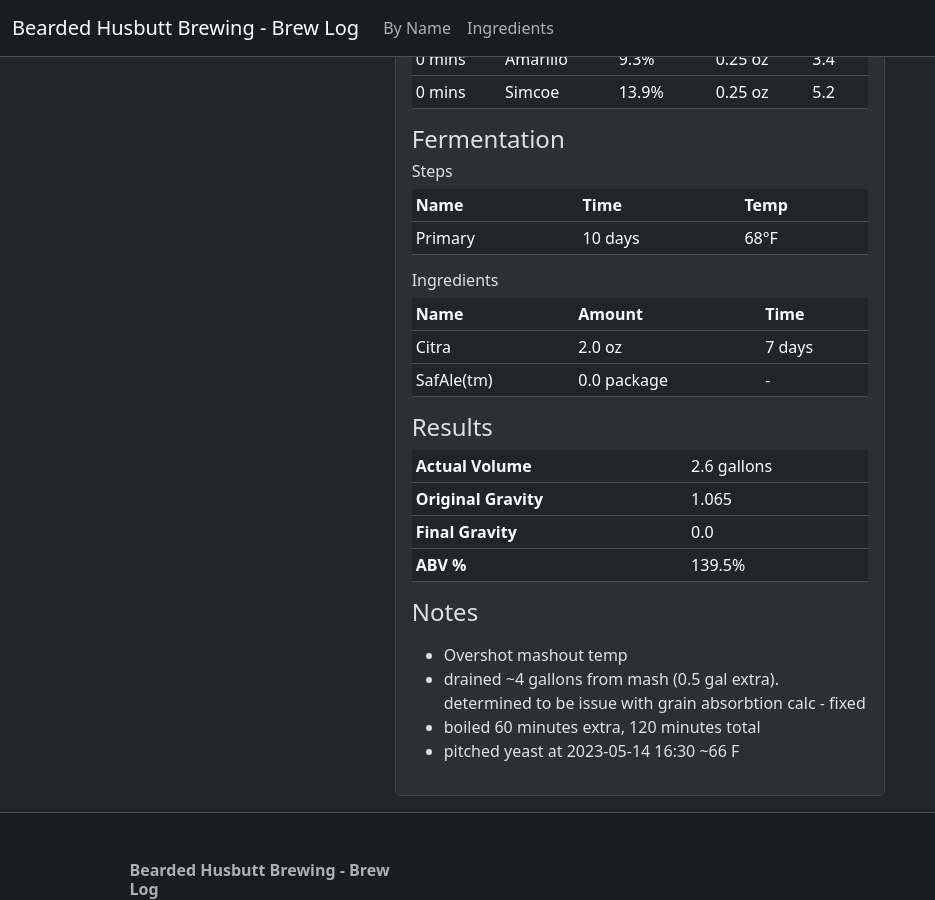
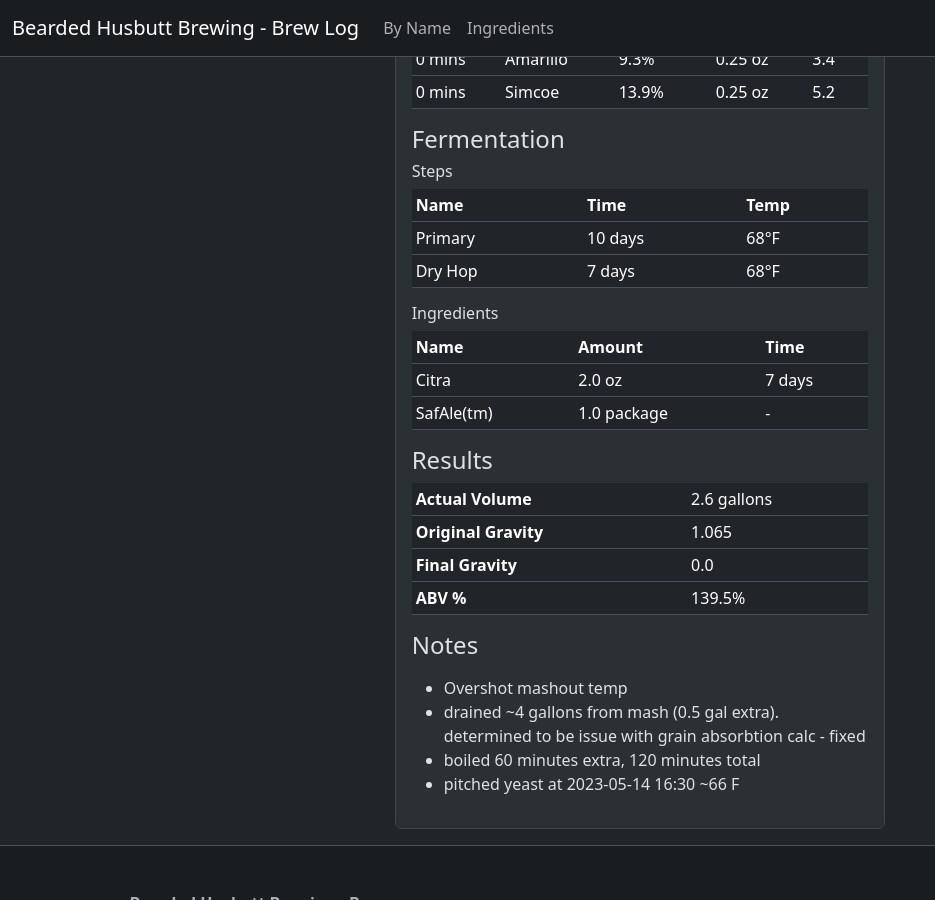
Before and after one commit to The-EG/brewlog, a Jekyll site: the page built from _posts/beer/2023/2023-05-14-taylors-black-ipa.markdown, in a window 1280 px wide and 900 px high, scrolled down 1720 px. Shown: the whole window, without its empty margins (0-935 px from the left). Built offline with Jekyll 4.4.1, drawn with Linux system fonts in a browser that asks for light colours.

Commit message:
✏️ Update Taylors Black IPA Recipe

```diff
--- a/_data/recipes/beer/2023_05_14_Taylor_s_Black_IPA.json
+++ b/_data/recipes/beer/2023_05_14_Taylor_s_Black_IPA.json
@@ -113,7 +113,7 @@
    "type": "Hops"
   },
   {
-   "amount": 0.0,
+   "amount": 1.0,
    "amountType": "package",
    "attenuation": 80.0,
    "description": "",
@@ -169,6 +169,11 @@
    "name": "Primary",
    "targetTemp": 68.0,
    "timeDays": 10
+  },
+  {
+   "name": "Dry Hop",
+   "targetTemp": 68.0,
+   "timeDays": 7
   }
  ],
  "grainTemp": 70.0,
```
